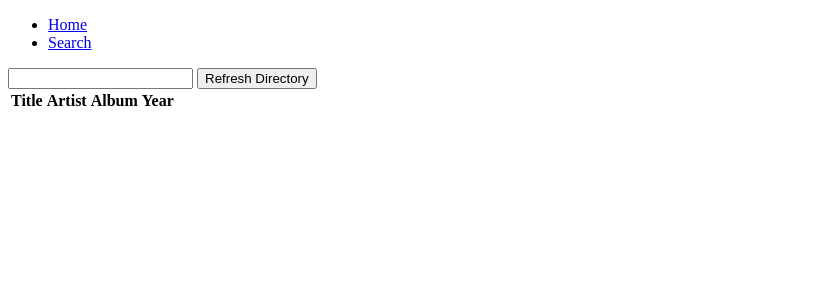
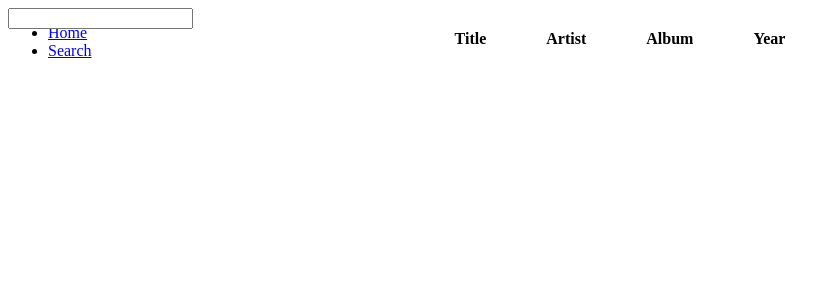
Before and after one commit to Opposite34/MusicPlayX, a Flask app: page /search in a window 1280 px wide. Shown: the top 300 px of the page, without its empty margins (0-840 px from the left). Run offline with Flask 3, Linux system fonts and the light colour scheme; data that the repository does not hold is empty; some libraries are stand-ins or nearby versions.

Commit message:
basic css

```diff
--- /dev/null
+++ b/static/css/style.css
@@ -0,0 +1,3 @@
+.noscroll {
+    position: fixed;
+}
--- /dev/null
+++ b/static/css/table.css
@@ -0,0 +1,16 @@
+table {
+    border-collapse:collapse;
+    margin: auto;
+  }
+
+  tr > * {
+    padding-right: 50px;
+    padding-left: 10px;
+  }
+  td {
+    padding-top: 20px;
+  }
+
+  tbody > *:hover {
+    background-color: lightgray;
+  }
--- a/templates/header.html
+++ b/templates/header.html
@@ -2,4 +2,5 @@
 <meta name="viewport" content="width=device-width, initial-scale=1.0">
 <script src="https://unpkg.com/htmx.org@1.9.2"></script>
 <link rel="icon" type="image/x-icon" href="{{ url_for('static', filename='images/favicon.ico') }}">
+<link rel="stylesheet" type="text/css" href="{{ url_for('static', filename='css/style.css') }}">
 <title>{{ title }}: {{ page }}</title>
--- a/templates/nav.html
+++ b/templates/nav.html
@@ -1,4 +1,4 @@
-<nav>
+<nav class="noscroll">
     <ul hx-boost="true">
         <li><a href="/">Home</a></li>
         <li><a href="/search">Search</a></li>
--- a/templates/search.html
+++ b/templates/search.html
@@ -4,10 +4,11 @@
     {% with page="Search" %}
         {% include "header.html" %}
     {% endwith %}
+    <link rel="stylesheet" type="text/css" href="{{ url_for('static', filename='css/table.css') }}">
 </head>
 <body>
     {% include 'nav.html' %}
-    <input name="q" hx-trigger="keyup changed delay:500ms, load" hx-get="/api/song_query" hx-target="#results">
+    <input class="noscroll" name="q" hx-trigger="keyup changed delay:500ms, load" hx-get="/api/song_query" hx-target="#results">
     <button hx-get="/api/refresh_dir" hx-swap="none">Refresh Directory</button>
     <table>
         <thead>
```
